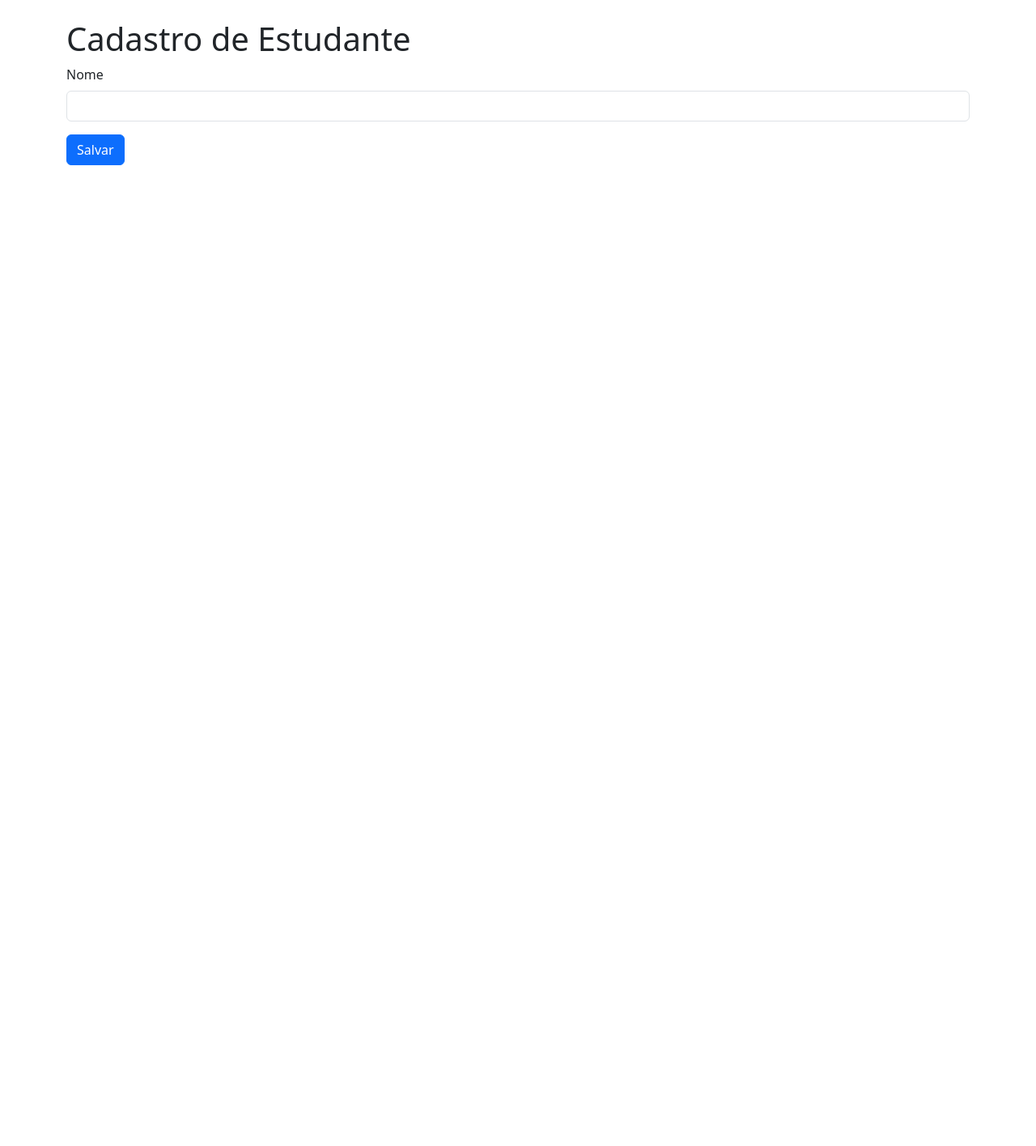
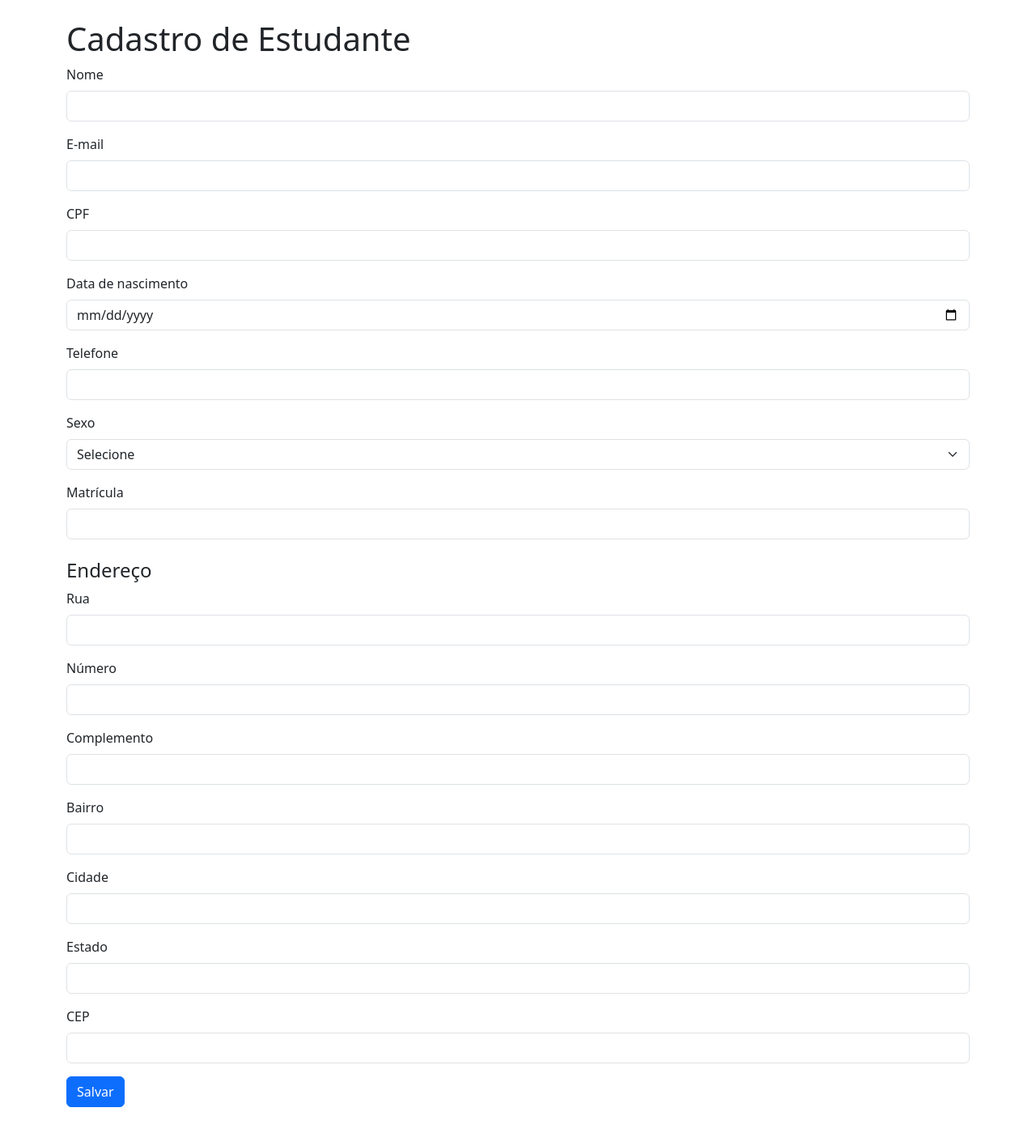
Before and after one commit to wsmariaeduarda/cadastro-mongo, a PHP site: page /estudante_form.php in a window 1280 px wide. Shown: the whole page at 81% size. Before the commit the page ends 204 px from the top, so only its background shows below. Run offline with PHP 8.4, Linux system fonts and the light colour scheme; a stand-in replaces the project's code that opens the database connection.

Commit message:
Cadastro de estudante

```diff
--- a/estudante_form.php
+++ b/estudante_form.php
@@ -1,12 +1,14 @@
+<!DOCTYPE html>
 <!DOCTYPE html>
 <html lang="pt-br">
 <head>
     <meta charset="UTF-8">
+    <meta name="viewport" content="width=device-width, initial-scale=1">
     <title>Cadastro de Estudante</title>
     <link href="https://cdn.jsdelivr.net/npm/bootstrap@5.3.3/dist/css/bootstrap.min.css" rel="stylesheet">
 </head>
 <body>
-<div class="container mt-4">
+<div class="container mt-4 mb-5">
     <h1>Cadastro de Estudante</h1>
 
     <form method="post" action="estudante_salvar.php">
@@ -16,7 +18,76 @@
             <input type="text" name="nome" class="form-control" required>
         </div>
 
-        <!-- os outros campos entram aqui -->
+        <div class="mb-3">
+            <label class="form-label">E-mail</label>
+            <input type="email" name="email" class="form-control" required>
+        </div>
+
+        <div class="mb-3">
+            <label class="form-label">CPF</label>
+            <input type="text" name="cpf" class="form-control" required>
+        </div>
+
+        <div class="mb-3">
+            <label class="form-label">Data de nascimento</label>
+            <input type="date" name="data_nascimento" class="form-control" required>
+        </div>
+
+        <div class="mb-3">
+            <label class="form-label">Telefone</label>
+            <input type="text" name="telefone" class="form-control" required>
+        </div>
+
+        <div class="mb-3">
+            <label class="form-label">Sexo</label>
+            <select name="sexo" class="form-select" required>
+                <option value="">Selecione</option>
+                <option value="F">Feminino</option>
+                <option value="M">Masculino</option>
+            </select>
+        </div>
+
+        <div class="mb-3">
+            <label class="form-label">Matrícula</label>
+            <input type="text" name="matricula" class="form-control" required>
+        </div>
+
+        <h4 class="mt-4">Endereço</h4>
+
+        <div class="mb-3">
+            <label class="form-label">Rua</label>
+            <input type="text" name="endereco[rua]" class="form-control" required>
+        </div>
+
+        <div class="mb-3">
+            <label class="form-label">Número</label>
+            <input type="text" name="endereco[numero]" class="form-control" required>
+        </div>
+
+        <div class="mb-3">
+            <label class="form-label">Complemento</label>
+            <input type="text" name="endereco[complemento]" class="form-control">
+        </div>
+
+        <div class="mb-3">
+            <label class="form-label">Bairro</label>
+            <input type="text" name="endereco[bairro]" class="form-control" required>
+        </div>
+
+        <div class="mb-3">
+            <label class="form-label">Cidade</label>
+            <input type="text" name="endereco[cidade]" class="form-control" required>
+        </div>
+
+        <div class="mb-3">
+            <label class="form-label">Estado</label>
+            <input type="text" name="endereco[estado]" class="form-control" maxlength="2" required>
+        </div>
+
+        <div class="mb-3">
+            <label class="form-label">CEP</label>
+            <input type="text" name="endereco[cep]" class="form-control" required>
+        </div>
 
         <button type="submit" class="btn btn-primary">Salvar</button>
     </form>
```
Also changed, not shown: estudante_salvar.php (added, +31 -0 lines).
